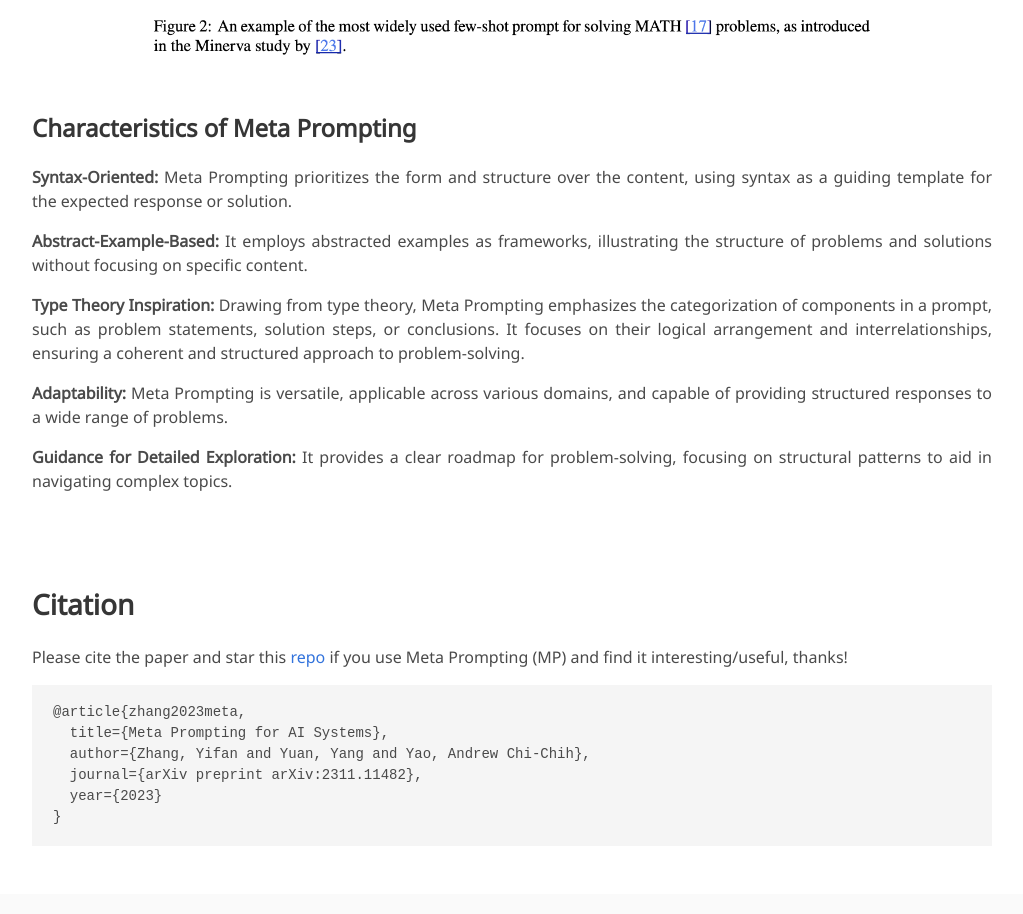
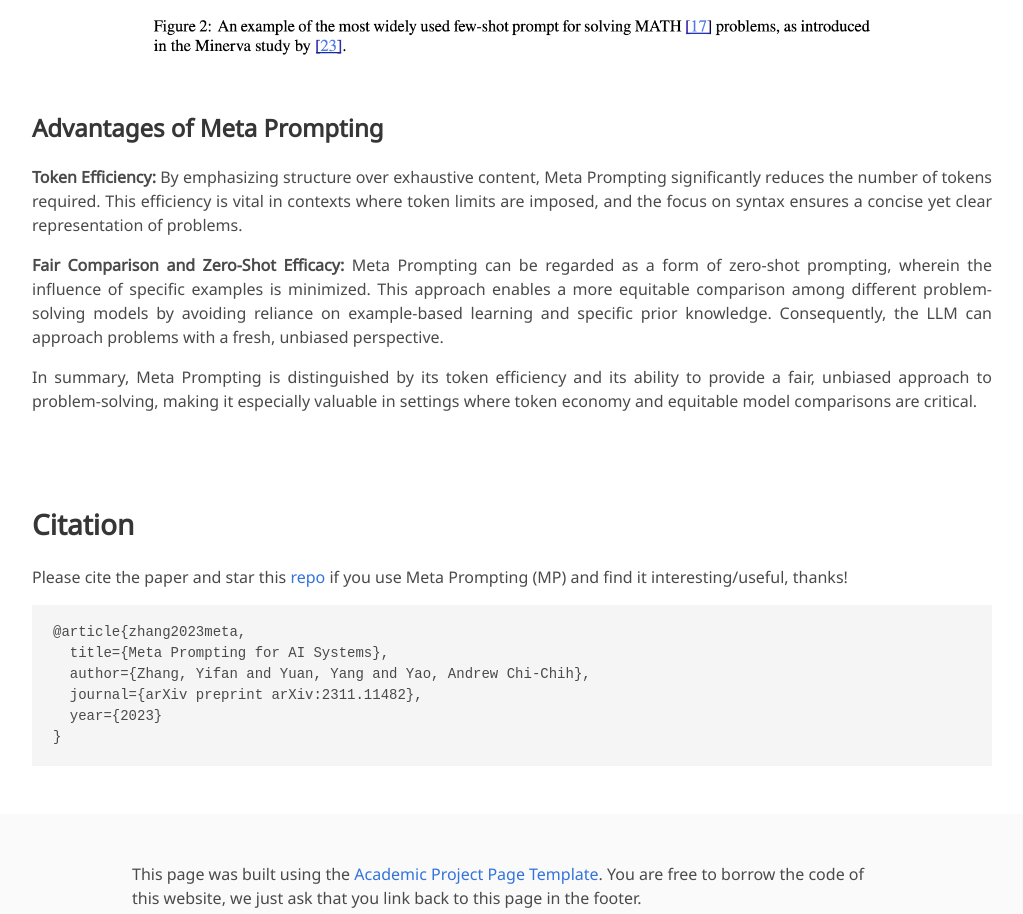
Before and after one commit to meta-prompting/meta-prompting.github.io, a plain HTML site: page index.html in a window 1280 px wide. Shown: the part 1765-2679 px from the top of the page, without its empty margins (128-1151 px from the left). Drawn offline with nearby package versions, Linux system fonts and the light colour scheme; some icons are missing; a web font is replaced by a local one.

Commit message:
Update index.html

```diff
--- a/index.html
+++ b/index.html
@@ -223,23 +223,17 @@
           </div>
         </section>
 
-        <h2 class="title is-4">Characteristics of Meta Prompting</h2>
+       <h2 class="title is-4">Advantages of Meta Prompting</h2>
 
       <div class="content has-text-justified">
         <p>
-            <b>Syntax-Oriented:</b> Meta Prompting prioritizes the form and structure over the content, using syntax as a guiding template for the expected response or solution.
+          <b>Token Efficiency:</b> By emphasizing structure over exhaustive content, Meta Prompting significantly reduces the number of tokens required. This efficiency is vital in contexts where token limits are imposed, and the focus on syntax ensures a concise yet clear representation of problems.
        </p>
         <p>
-            <b>Abstract-Example-Based:</b> It employs abstracted examples as frameworks, illustrating the structure of problems and solutions without focusing on specific content.
+          <b>Fair Comparison and Zero-Shot Efficacy:</b> Meta Prompting can be regarded as a form of zero-shot prompting, wherein the influence of specific examples is minimized. This approach enables a more equitable comparison among different problem-solving models by avoiding reliance on example-based learning and specific prior knowledge. Consequently, the LLM can approach problems with a fresh, unbiased perspective.
        </p>
         <p>
-            <b>Type Theory Inspiration:</b> Drawing from type theory, Meta Prompting emphasizes the categorization of components in a prompt, such as problem statements, solution steps, or conclusions. It focuses on their logical arrangement and interrelationships, ensuring a coherent and structured approach to problem-solving.
-          </p>
-          <p>
-            <b>Adaptability:</b> Meta Prompting is versatile, applicable across various domains, and capable of providing structured responses to a wide range of problems.
-          </p>
-          <p>
-            <b>Guidance for Detailed Exploration:</b> It provides a clear roadmap for problem-solving, focusing on structural patterns to aid in navigating complex topics.
+          In summary, Meta Prompting is distinguished by its token efficiency and its ability to provide a fair, unbiased approach to problem-solving, making it especially valuable in settings where token economy and equitable model comparisons are critical.
        </p>
       </div>
 
```
Lines whose indentation alone changed are shown as unchanged.
